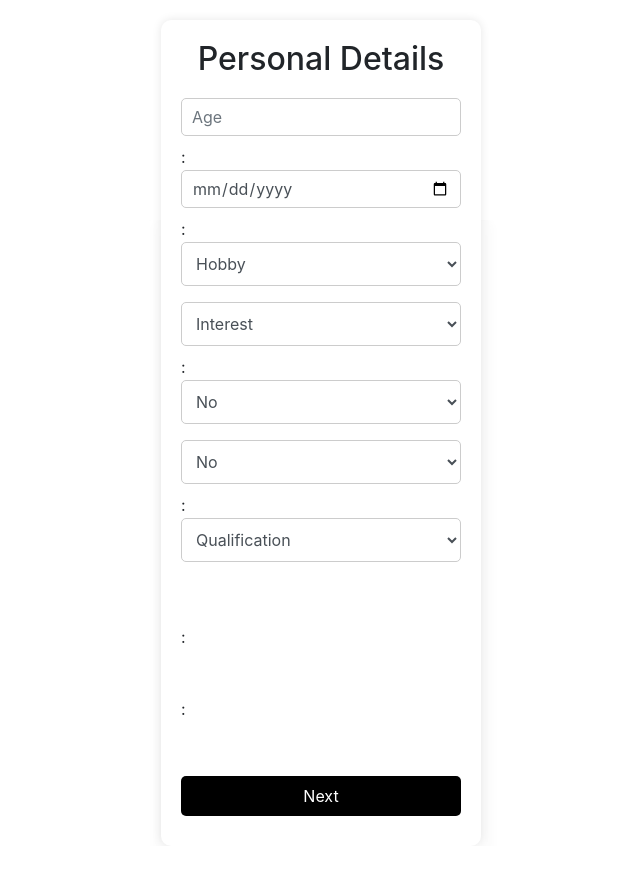
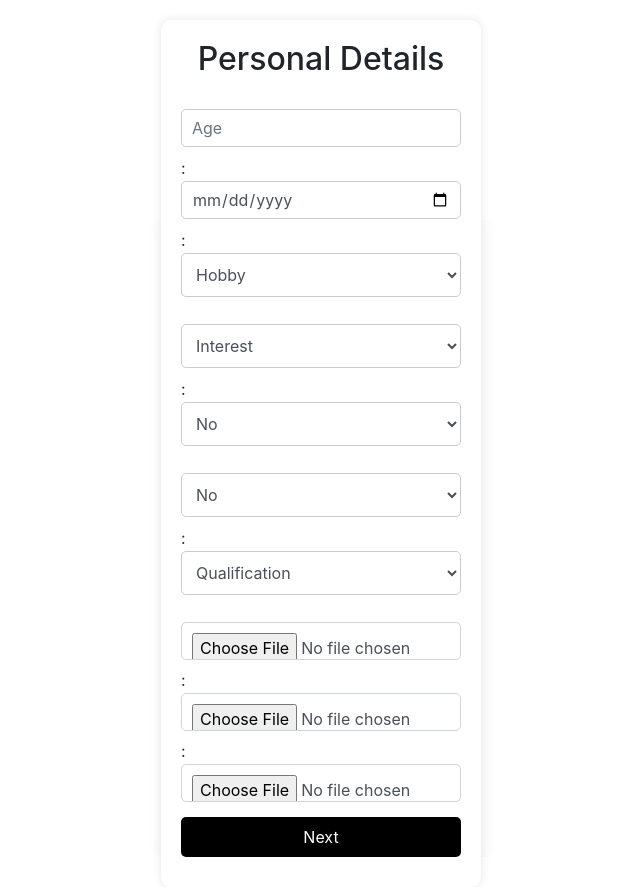
Before and after one commit to Jithininmakes/datingapp, a Django app: page / in a window 1280 px wide. Shown: the whole page, without its empty margins (319-959 px from the left). Before the commit the page ends 839 px from the top, so only its background shows below. Run offline with Django 4.2, Linux system fonts and the light colour scheme; data comes from the database, SQL or seed files in the repository.

Commit message:
backend design updated

```diff
--- a/new_project/new_app/forms.py
+++ b/new_project/new_app/forms.py
@@ -46,16 +46,19 @@ class RegisterForm (forms.ModelForm):
                 'placeholder': ' Qualification',
             }),
             'profile_picture': forms.FileInput(attrs={
-                'class': 'custom-file-input',
-                'placeholder': 'Upload Profile Picture',
+                'class': 'form-control',
+                'style': 'border: 1px solid #ced4da; padding: 10px;',
+                'title': 'Upload Profile Picture',
             }),
             'multiple_image': forms.FileInput(attrs={
-                'class': 'custom-file-input',
-                'placeholder': 'Add More Images',
+                'class': 'form-control',
+                'style': 'border: 1px solid #ced4da; padding: 10px;',
+                'title': 'Upload Profile Picture',
+
             }),
             'short_reel': forms.FileInput(attrs={
-                'class': 'custom-file-input',
-                'placeholder': 'Upload Short Reel',
+                'class': 'form-control',
+                'style': 'border: 1px solid #ced4da; padding: 10px;',
             }),
         }
 
--- a/new_project/new_app/templates/Dating/details.html
+++ b/new_project/new_app/templates/Dating/details.html
@@ -81,19 +81,49 @@ select.form-control {
 input::before {
     content: none; /* Ensure there's no content added before the input field */
 }
-.custom-file-input {
-    width: 100%; /* Full width of the container */
-    padding: 10px; /* Add padding for better spacing */
-    border: 1px solid #ccc; /* Standard border to make it visible */
-    border-radius: 4px; /* Slightly rounded corners */
-    box-sizing: border-box; /* Ensures padding doesn't affect total width */
-    cursor: pointer; /* Pointer cursor to indicate interactivity */
+<!--.custom-file-input {-->
+<!--    width: 100%; /* Full width of the container */-->
+<!--    padding: 10px; /* Add padding for better spacing */-->
+<!--    border: 1px solid #ccc; /* Standard border to make it visible */-->
+<!--    border-radius: 4px; /* Slightly rounded corners */-->
+<!--    box-sizing: border-box; /* Ensures padding doesn't affect total width */-->
+<!--    cursor: pointer; /* Pointer cursor to indicate interactivity */-->
+<!--}-->
+
+<!--.custom-file-input:focus {-->
+<!--    border-color: #007bff; /* Border color on focus */-->
+<!--    outline: none; /* Remove default outline */-->
+<!--    box-shadow: 0 0 5px rgba(0, 123, 255, 0.5); /* Light shadow on focus */-->
+<!--}-->
+
+.file-input-wrapper {
+    position: relative;
+    display: inline-block;
+    width: 100%;
 }
 
-.custom-file-input:focus {
-    border-color: #007bff; /* Border color on focus */
-    outline: none; /* Remove default outline */
-    box-shadow: 0 0 5px rgba(0, 123, 255, 0.5); /* Light shadow on focus */
+.file-input-wrapper input[type="file"] {
+    width: 100%;
+    padding: 10px;
+    border: 1px solid #ced4da;
+    position: relative;
+    z-index: 1;
+
+}
+
+.file-input-wrapper .placeholder-text {
+    position: absolute;
+    top: 50%;
+    left: 10px;
+    transform: translateY(-50%);
+    color: #6c757d;
+    pointer-events: none;
+    z-index: 0;
+}
+
+.file-input-wrapper input[type="file"]:focus + .placeholder-text,
+.file-input-wrapper input[type="file"]:not(:placeholder-shown) + .placeholder-text {
+    display: none;
 }
 
     </style>
@@ -103,12 +133,76 @@ input::before {
      <form method="post" enctype="multipart/form-data">
          <center><h2>Personal Details</h2></center>
     {% csrf_token %}
-    {{ form.as_p }}
+   <div class="form-group">
+        {{ form.age.label_tag }}
+        {{ form.age }}
+    </div>
 
+    <div class="form-group">
+        {{ form.dob.label_tag }}
+        {{ form.dob }}
+    </div>
 
+    <div class="form-group">
+        {{ form.hobbies.label_tag }}
+        {{ form.hobbies }}
+    </div>
+
+    <div class="form-group">
+        {{ form.interest.label_tag }}
+        {{ form.interest }}
+    </div>
+
+    <div class="form-group">
+        {{ form.drinking_habits.label_tag }}
+        {{ form.drinking_habits }}
+    </div>
+
+    <div class="form-group">
+        {{ form.smoking_habits.label_tag }}
+        {{ form.smoking_habits }}
+    </div>
+
+    <div class="form-group">
+        {{ form.qualification.label_tag }}
+        {{ form.qualification }}
+    </div>
+
+    <div class="file-input-wrapper">
+        {{ form.profile_picture.label_tag }}
+        {{ form.profile_picture }}
+        <span class="placeholder-text">Upload Profile Picture</span>
+    </div>
+
+    <div class="file-input-wrapper">
+        {{ form.multiple_image.label_tag }}
+        {{ form.multiple_image }}
+        <span class="placeholder-text">Upload Multiple Picture</span>
+
+        </div>
+
+    <div class="file-input-wrapper">
+        {{ form.short_reel.label_tag }}
+        {{ form.short_reel }}
+        <span class="placeholder-text">Upload Short Reel</span>
+    </div>
 
     <button type="submit" id="register-btn">Next</button>
 </form>
+<script>
+    document.addEventListener('DOMContentLoaded', function() {
+    document.querySelectorAll('input[type="file"]').forEach(input => {
+        input.addEventListener('change', function() {
+            let label = this.nextElementSibling;
+            if (this.files.length > 0) {
+                label.textContent = this.files[0].name;
+            } else {
+                label.textContent = 'No file selected';
+            }
+        });
+    });
+});
+</script>
 
 
 
--- a/new_project/new_app/templates/Dating/job_details.html
+++ b/new_project/new_app/templates/Dating/job_details.html
@@ -19,8 +19,8 @@
             }
 
       .container {
-            position: fixed;
-            top:150px;
+            position: absolute;
+            top:170px;
             right: 600px;
             background-color: white;
             border-radius: 10px;
```
